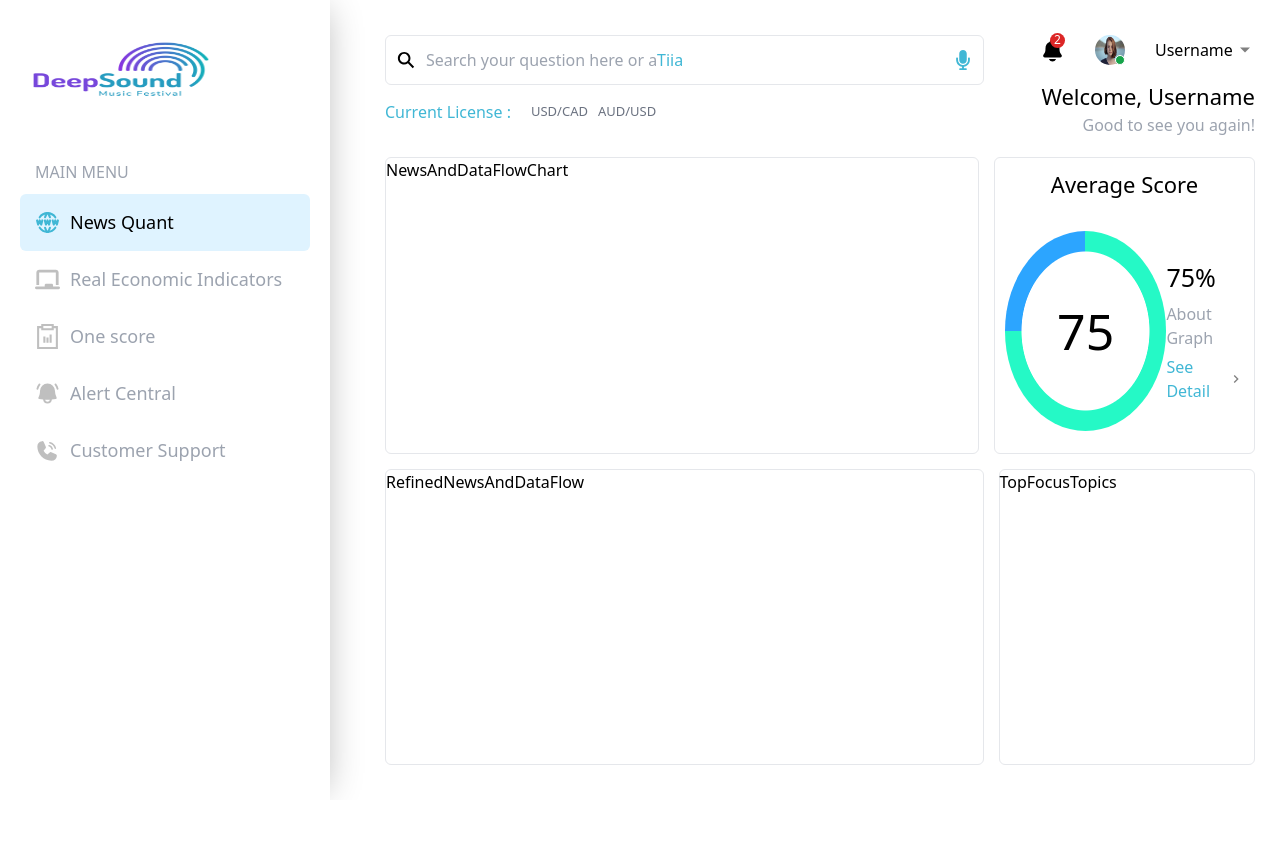
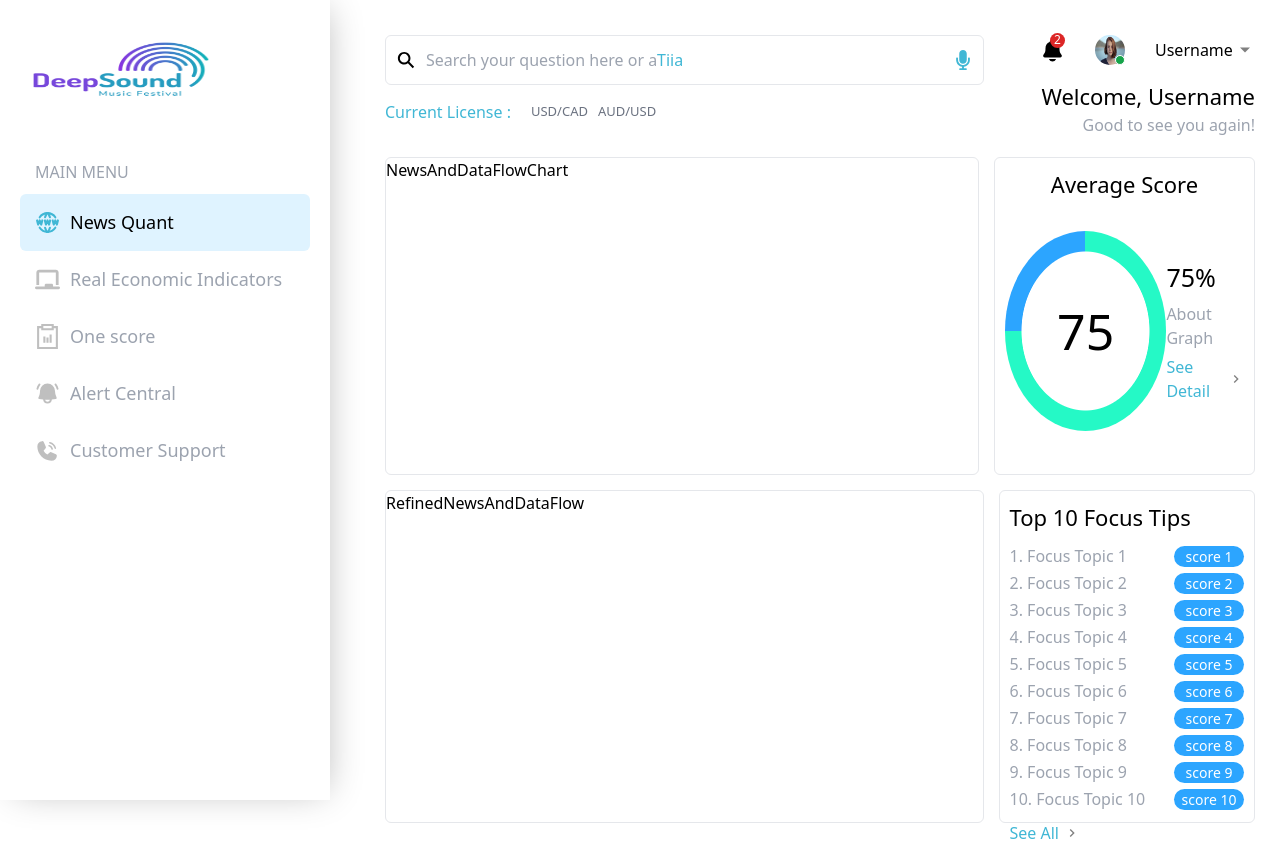
Before and after one commit to innzz/tradeverse-dashboard, a React (Vite) app: page / in a window 1280 px wide. Before the commit the page ends 800 px from the top, so only its background shows below. Built offline with nearby package versions, Linux system fonts and the light colour scheme.

Commit message:
Built Focus Topics Section

```diff
--- a/src/_root/pages/Home.tsx
+++ b/src/_root/pages/Home.tsx
@@ -11,7 +11,7 @@ const Home = () => {
           <NewsAndDataFlowChart />
         </div>
         <div className="w-[30%] h-full">
-          <AverageScoreOverview />
+          <AverageScoreOverview score="75" />
         </div>
       </div>
       <div className="flex items-center h-[50%] gap-[15px]">
@@ -19,7 +19,7 @@ const Home = () => {
           <RefinedNewsAndDataFlow />
         </div>
         <div className="w-[30%] h-full">
-          <TopFocusTopics />
+          <TopFocusTopics top={10} />
         </div>
       </div>
     </section>
--- a/src/components/ui/AverageScoreOverview.tsx
+++ b/src/components/ui/AverageScoreOverview.tsx
@@ -1,6 +1,6 @@
 import { MdKeyboardArrowRight } from "react-icons/md";
 
-const AverageScoreOverview = ({ score = "75" }) => {
+const AverageScoreOverview = ({ score = "75" }: { score: string }) => {
 
     const scoreProgressBarClassNames = `flex justify-center items-center w-[200px] h-[200px] rounded-[50%] bg-[radial-gradient(closest-side,white_79%,transparent_80%_100%),conic-gradient(#25f9c6_75%,#2ca5ff_0)]`;
 
--- a/src/components/ui/TopFocusTopics.tsx
+++ b/src/components/ui/TopFocusTopics.tsx
@@ -1,7 +1,17 @@
+import { MdKeyboardArrowRight } from 'react-icons/md';
+import focusTopics from '../../lib/dummyData/focusTips.json';
+import { IFocusTopic } from '../../types';
 
-const TopFocusTopics = () => {
+const TopFocusTopics = ({ top }: { top: number }) => {
+  console.log("focus topics", focusTopics)
   return (
-    <div className="border-[1px] rounded-md h-full w-full">TopFocusTopics</div>
+    <div className="border-[1px] rounded-md h-full w-full p-[10px] flex flex-col gap-[10px]">
+      <h2 className="font-[500] text-[22px]">Top {top} Focus Tips</h2>
+      <div className='flex flex-col gap-[3px]'>
+        {focusTopics.map(({ srNo, score, topicName }: IFocusTopic) => <div className='flex items-center' key={srNo}><div className='flex-1 text-gray-400 text-[16px]'>{srNo}. {topicName}</div> <span className='bg-[#2ca5ff] rounded-full block w-[70px] text-center text-white text-[14px]'>score {score}</span></div>)}
+      </div>
+        <div className="flex items-center gap-[5px]"><p className="text-[16px] font-[500] text-[#40b7d5]">See All</p> <div><MdKeyboardArrowRight color="gray" /></div></div>
+    </div>
   )
 }
 
--- /dev/null
+++ b/src/lib/dummyData/focusTips.json
@@ -0,0 +1,52 @@
+[
+    {
+        "srNo": 1,
+        "topicName": "Focus Topic 1",
+        "score": 1
+    },
+    {
+        "srNo": 2,
+        "topicName": "Focus Topic 2",
+        "score": 2
+    },
+    {
+        "srNo": 3,
+        "topicName": "Focus Topic 3",
+        "score": 3
+    },
+    {
+        "srNo": 4,
+        "topicName": "Focus Topic 4",
+        "score": 4
+    },
+    {
+        "srNo": 5,
+        "topicName": "Focus Topic 5",
+        "score": 5
+    },
+    {
+        "srNo": 6,
+        "topicName": "Focus Topic 6",
+        "score": 6
+    },
+    {
+        "srNo": 7,
+        "topicName": "Focus Topic 7",
+        "score": 7
+    },
+    {
+        "srNo": 8,
+        "topicName": "Focus Topic 8",
+        "score": 8
+    },
+    {
+        "srNo": 9,
+        "topicName": "Focus Topic 9",
+        "score": 9
+    },
+    {
+        "srNo": 10,
+        "topicName": "Focus Topic 10",
+        "score": 10
+    }
+]
--- a/src/types/index.ts
+++ b/src/types/index.ts
@@ -5,3 +5,9 @@ export type INavLink = {
     route: string;
     label: string;
   };
+
+  export type IFocusTopic = {
+    srNo: number,
+    topicName: string,
+    score: number
+  };
```
